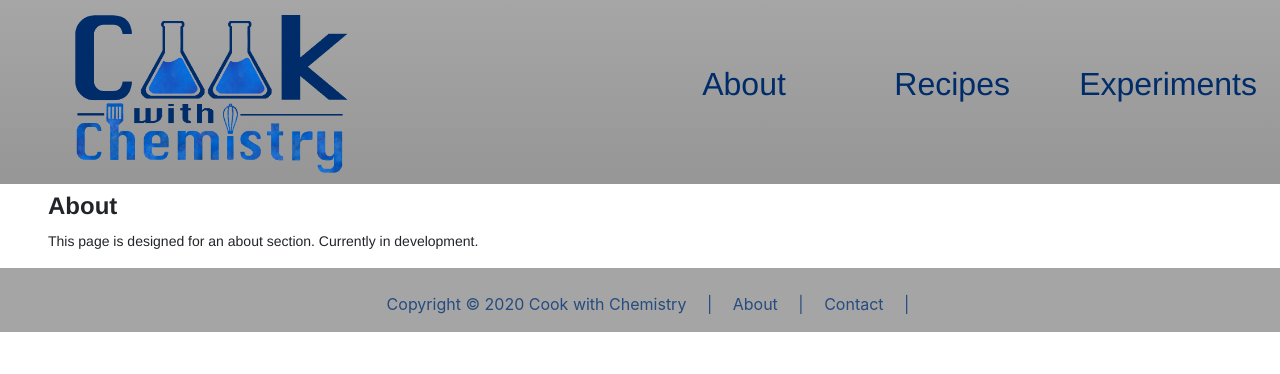
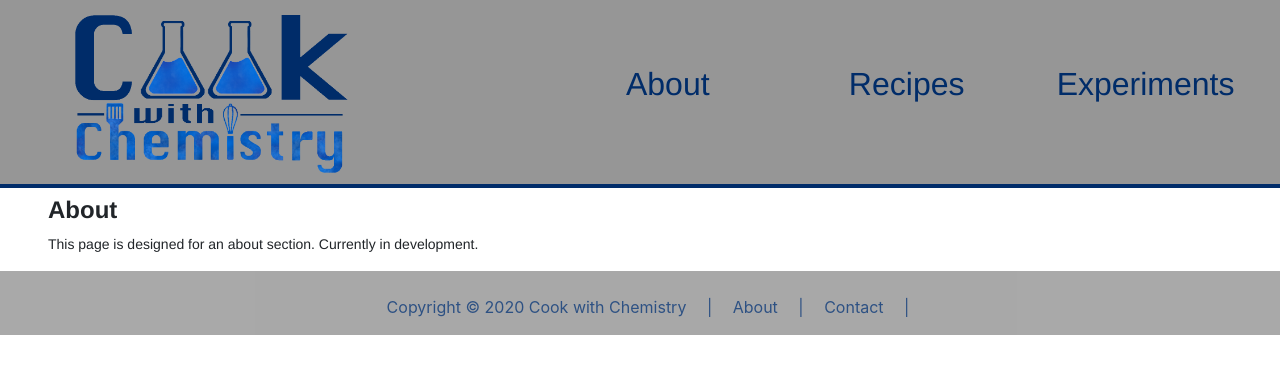
Before and after one commit to NikZprojects/CWC, a Flask app: page /about/ in a window 1280 px wide. Shown: the top 374 px of the page. Run offline with Flask 2, Linux system fonts and the light colour scheme; some libraries are stand-ins or nearby versions.

Commit message:
added line under header, adjusted links in header

```diff
--- a/static/scripts/style.css
+++ b/static/scripts/style.css
@@ -13,6 +13,7 @@
    .logo {
      width: 200px;
      margin: auto;
+     opacity: 1;
    }
    h2 {
      font-size: calc(1.5rem + 1vw);
@@ -23,6 +24,7 @@
   .logo {
     width: 300px;
     margin-left: calc(2em + 1vw);
+    opacity: 1;
   }
   h2 {
     font-size: calc(1rem + 1.3vw);
@@ -40,8 +42,8 @@ h1 {
    font-size: 2rem;
    font-style:bold;
  }
-
 a.h3 {
+  opacity: 1;
   text-decoration: none!important;
   font-family: helvetica;
   font-size: calc(1.2rem + 1vw);
@@ -53,7 +55,7 @@ a {
 }
 a:hover {
    text-decoration: none!important;
-   color: white;
+   color:white;
 }
 
 h2 {
@@ -89,15 +91,17 @@ strong {
    align-items: center;
    justify-content: center;
  }
-
+a.footer:hover {
+  color: var(--gray)
+}
  .footer {
     position: relative;
     left: 0;
     bottom: 0;
     width: 100%;
-    opacity: 0.85;
-    filter: alpha(opacity=85); /* for IE8 and earlier */
     background-color: var(--primary);
+    opacity:0.82;
+    filter: alpha(opacity=82); /* for IE8 and earlier */
     color: var(--secondary);
     text-align: center;
  }
--- a/templates/index.html
+++ b/templates/index.html
@@ -15,20 +15,25 @@
 
 
   <body class="container-fluid mw-100">
-    <div class="bg-gradient-primary text-secondary w-100">
-      <div class="row align-items-center mw-100 mx-0">
-        <div class="col-md">
-          <div class="logo p-2"><a href="/"><img class="img-fluid" src="/static/img/CWC-logo-3.png"  alt="CWC-logo"></a></div>
-        </div>
-        <div class="col-md">
-          <div class="row">
-            <div class="col-sm not-mobile"><p class ="text-center"><a class="h3 p-2" href="/about/">About</a></p></div>
-            <div class="col-sm d-flex-center"><p class ="text-center"><a class="h3 p-2" href="/recipes/">Recipes</a></p></div>
-            <div class="col-sm d-flex-center"><p class ="text-center"><a class="h3 p-2" href="/experiments/">Experiments</a></p></div>
+    <div class="header-bg bg-primary text-secondary w-100">
+      <div class="container-fluid">
+        <div class="row mw-100 mx-0 align-items-center">
+          <div class="col-md-5">
+            <div class="logo p-2"><a href="/"><img class="img-fluid" src="/static/img/CWC-logo-3.png"  alt="CWC-logo"></a></div>
+          </div>
+          <div class="col-md mh-100">
+            <div class="container">
+              <div class="row align-items-end">
+                <div class="col-sm not-mobile"><p class="text-center"><a class="h3 p-2" href="/about/">About</a></p></div>
+                <div class="col-sm"><p class="text-center"><a class="h3 p-2" href="/recipes/">Recipes</a></p></div>
+                <div class="col-sm"><p class="text-center"><a class="h3 p-2" href="/experiments/">Experiments</a></p></div>
+              </div>
+            </div>
           </div>
         </div>
       </div>
     </div>
+    <hr style="height:0.2em;border-width:0;background-color: var(--secondary); margin:0">
   </body>
 
   {% block content %}
@@ -63,7 +68,7 @@
   <body class = "container-fluid mw-100 mh-100">
     <div class = "footer d-flex flex-column">
       <p><br />
-      <a class="p-3"> Copyright &copy; 2020 Cook with Chemistry</a> |
+      <d class="p-3"> Copyright &copy; 2020 Cook with Chemistry </d> |
       <a class="p-3" href="/about/"> About </a> |
       <a class="p-3" href="mailto:cookwithchemistryblog@gmail.com"> Contact </a> |
       </p>
```
